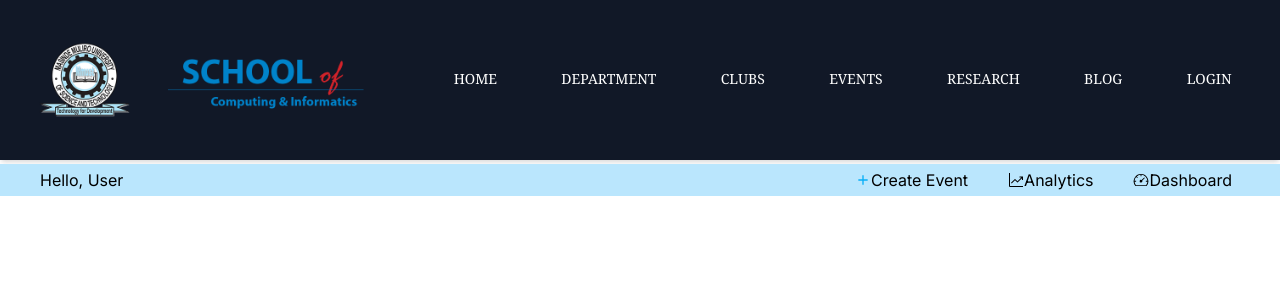
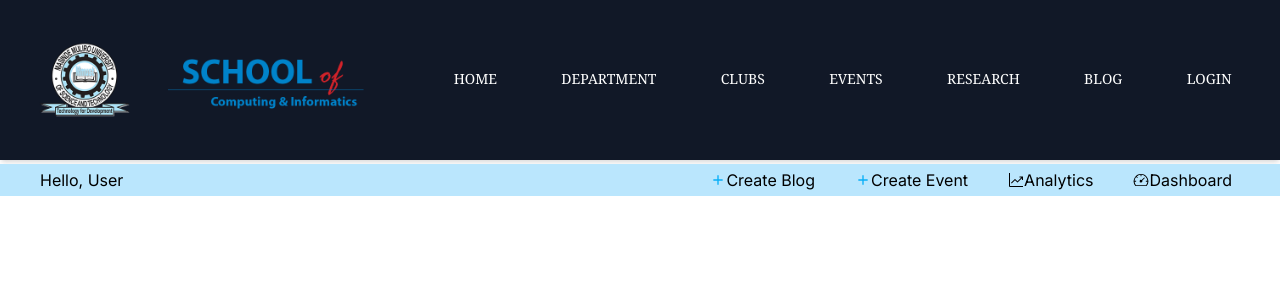
Before and after one commit to 1king-sly/sci_system, a Next.js app: page /Admin in a window 1280 px wide. Shown: the top 300 px of the page. Built offline with nearby package versions, Linux system fonts and the light colour scheme; no server answers.

Commit message:
minor changes on the blog pages

```diff
--- a/app/(pages)/Admin/Components/MiniNavBar.tsx
+++ b/app/(pages)/Admin/Components/MiniNavBar.tsx
@@ -13,6 +13,12 @@ export default function MiniNavBar() {
         <div className="fixed w-full z-50 flex justify-between px-10 py-1 bg-sky-200">
             <div><p>Hello, {user || 'User'}</p></div>
             <div className="flex gap-6">
+            <Link href="/Admin/createBlog">
+                <div className="flex items-center mx-2">
+                <svg xmlns="http://www.w3.org/2000/svg" width="1em" height="1em" viewBox="0 0 24 24"><rect width="24" height="24" fill="none"/><path fill="#07aff8" d="M11 13H5v-2h6V5h2v6h6v2h-6v6h-2z"/></svg>
+                <p>Create Blog</p>
+            </div>
+            </Link>
             <Link href="/Admin/addEvents">
                 <div className="flex items-center mx-2">
                 <svg xmlns="http://www.w3.org/2000/svg" width="1em" height="1em" viewBox="0 0 24 24"><rect width="24" height="24" fill="none"/><path fill="#07aff8" d="M11 13H5v-2h6V5h2v6h6v2h-6v6h-2z"/></svg>
--- a/app/(pages)/Admin/createBlog/page.tsx
+++ b/app/(pages)/Admin/createBlog/page.tsx
@@ -152,7 +152,7 @@ export default function page() {
   return (
     <div className='w-full h-full'>
       <div className='mx-20 my-10'>
-        <label className='text-xl font-serif'>Add Your Title</label>
+        <label className='text-xl font-serif'>Add Your Title:</label>
         <input name="title"
                title='title'
                id="title"
@@ -218,7 +218,7 @@ export default function page() {
                     </div>
                   </div>
 
-        <label className='text-xl font-serif'>Add Your Blog Body</label>
+        <label className='text-xl font-serif'>Add Your Blog Body:</label>
         <ReactQuill theme='bubble' value={value} onChange={handleChangeQuill} placeholder='Write your Blog...' className='border-2 mb-5'></ReactQuill>
         <Button onClick={handleSubmit}>Publish</Button>
       </div>
--- a/app/(pages)/blog/page.tsx
+++ b/app/(pages)/blog/page.tsx
@@ -64,7 +64,7 @@ export default function Page() {
               <br />
               {latestBlog.desc}
             </p>
-            <Link href={`/blog/${latestBlog.slug}`}>
+            <Link className='hover:underline duration-300' href={`/blog/${latestBlog.slug}`}>
               Read More -&gt;
             </Link>
           </div>
```
